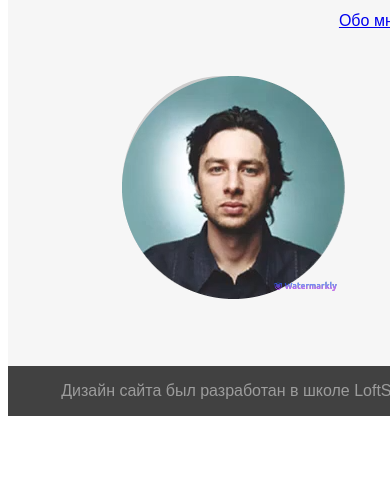
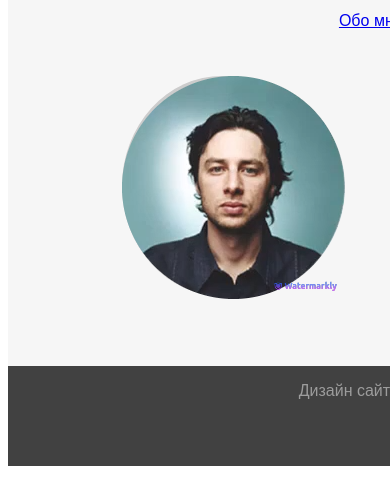
Before and after one commit to amsornet/css_grid_layout, a plain HTML site: page index.html in a window 390 px wide. Shown: the part 92-596 px from the top of the page. Drawn offline with Linux system fonts and the light colour scheme.

Commit message:
add adaptive_1

```diff
--- a/css/media.css
+++ b/css/media.css
@@ -27,7 +27,7 @@
     margin-right: 20px;
   }
   .footer__container {
-    grif-template:
+    grid-template:
     "left" 1fr
     "right" 1fr
     / 1fr;
@@ -37,4 +37,6 @@
     justify-self: initial;
   }
 
+
+
 }
```
